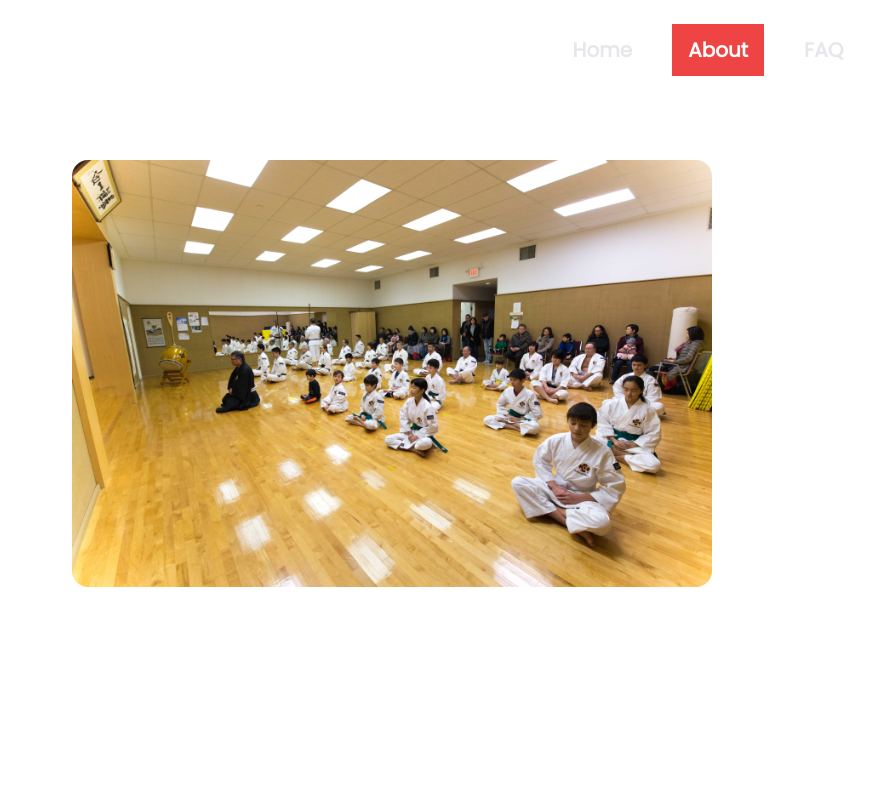
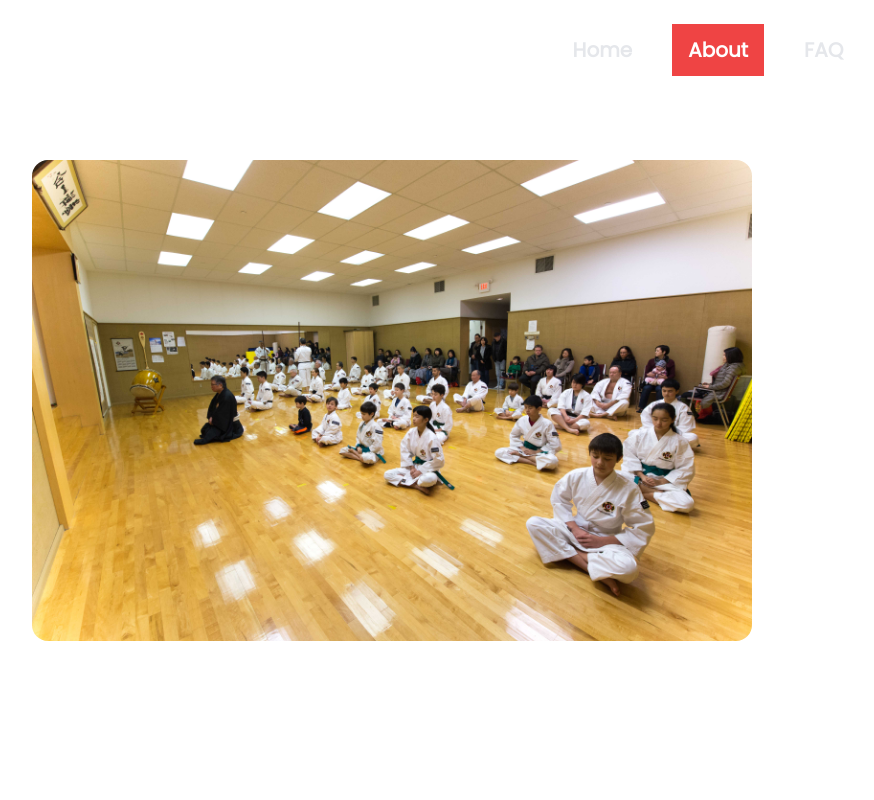
Before and after one commit to jamestariga/Non-Profit-Project, a React (Vite) app: page /about in a window 1280 px wide. Shown: the top 800 px of the page, without its empty margins (248-1122 px from the left). Built offline with nearby package versions, Linux system fonts and the light colour scheme.

Commit message:
🔥 Completed the about page

```diff
--- a/src/Page/About/About.tsx
+++ b/src/Page/About/About.tsx
@@ -1,12 +1,11 @@
 import Instructor from '../../Components/Instructor'
-
-const headerPic = new URL('/images/1.jpg', import.meta.url).href
+import headerPic from '/images/1.jpg'
 
 const About = () => {
   return (
     <>
-      <header className='flex flex-col gap-4 items-center justify-center space-y-10 pb-8'>
-        <div className='flex flex-col justify-center items-center space-y-6 w-1/2'>
+      <header className='flex flex-col gap-4 items-center justify-center space-y-10 pb-8 px-10'>
+        <div className='flex flex-col justify-center items-center space-y-6 xl:w-3/5'>
           <div className='flex items-center justify-center w-full'>
             <div className='rounded-2xl overflow-hidden transition-all'>
               <img className='w-full max-w-7xl' src={headerPic} alt='' />
```
